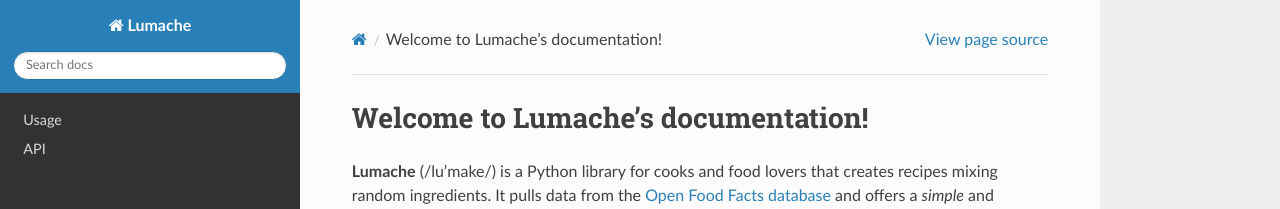
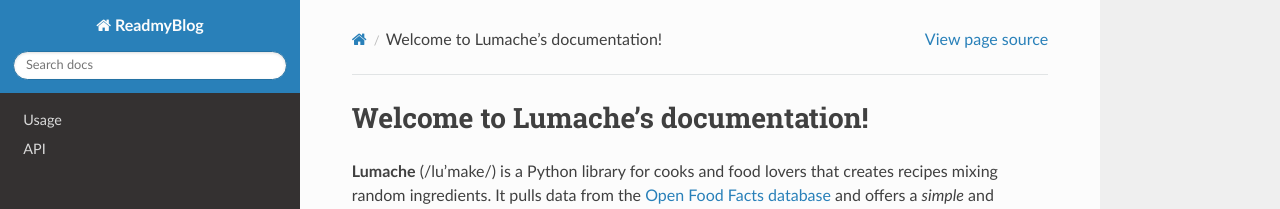
Before and after one commit to TabDynasty/READMyBOLG, a Sphinx documentation site: the page built from docs/source/index.rst, in a window 1280 px wide. Shown: the top 209 px of the page. Built offline with Sphinx 7.4.7 and the Read the Docs theme 3.1.0, drawn with Linux system fonts in a browser that asks for light colours.

Commit message:
Update conf.py

```diff
--- a/docs/source/conf.py
+++ b/docs/source/conf.py
@@ -2,9 +2,9 @@
 
 # -- Project information
 
-project = 'Lumache'
+project = 'ReadmyBlog'
 copyright = '2021, Graziella'
-author = 'Graziella'
+author = 'tabDynasty'
 
 release = '0.1'
 version = '0.1.0'
```
